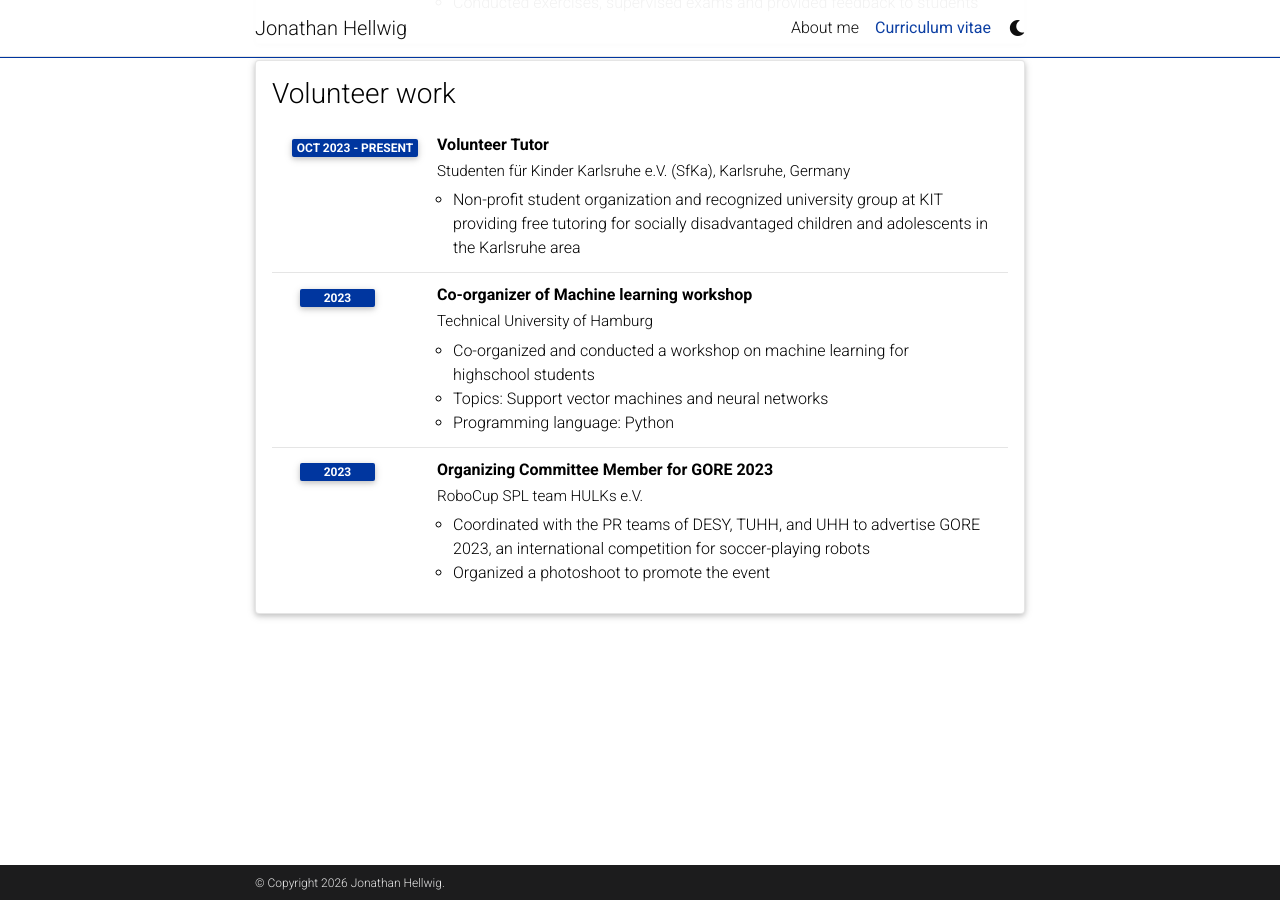
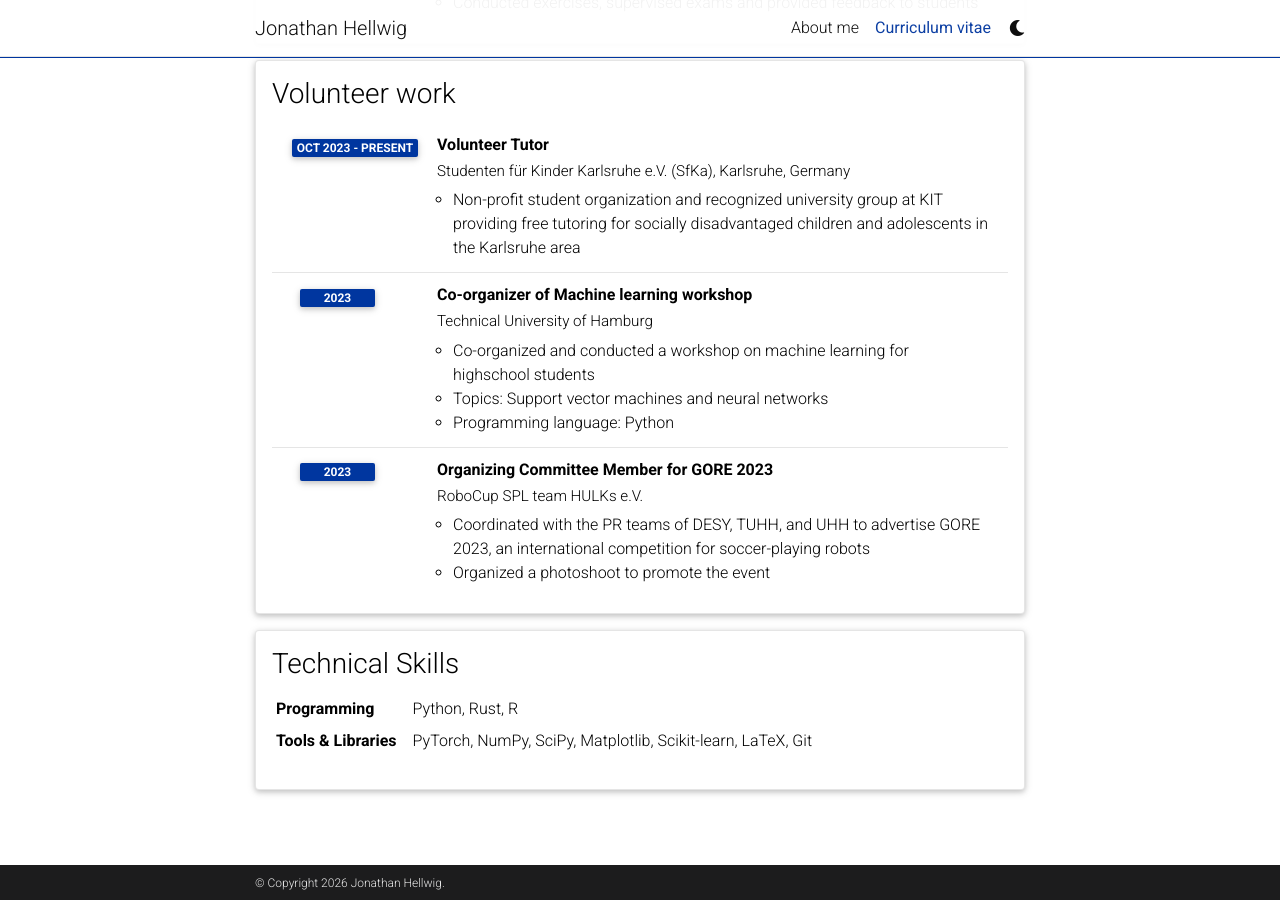
Before and after one commit to jonathan-hellwig/jonathan-hellwig.github.io, a Jekyll site: the page built from _pages/cv.md, in a window 1280 px wide and 900 px high, scrolled down 2164 px. Built offline with Jekyll 4.4.1, drawn with Linux system fonts in a browser that asks for light colours; comment, search, counter and statistics services are not loaded; a style sheet for code colours, icons or effects is not loaded.

Commit message:
Update cv.

```diff
--- a/_data/cv.yml
+++ b/_data/cv.yml
@@ -108,3 +108,11 @@
     description:
     - "Coordinated with the PR teams of DESY, TUHH, and UHH to advertise GORE 2023, an international competition for soccer-playing robots"
     - "Organized a photoshoot to promote the event"
+
+- title: Technical Skills
+  type: map
+  contents:
+    - name: Programming
+      value: Python, Rust, R
+    - name: Tools & Libraries
+      value: PyTorch, NumPy, SciPy, Matplotlib, Scikit-learn, LaTeX, Git
```
